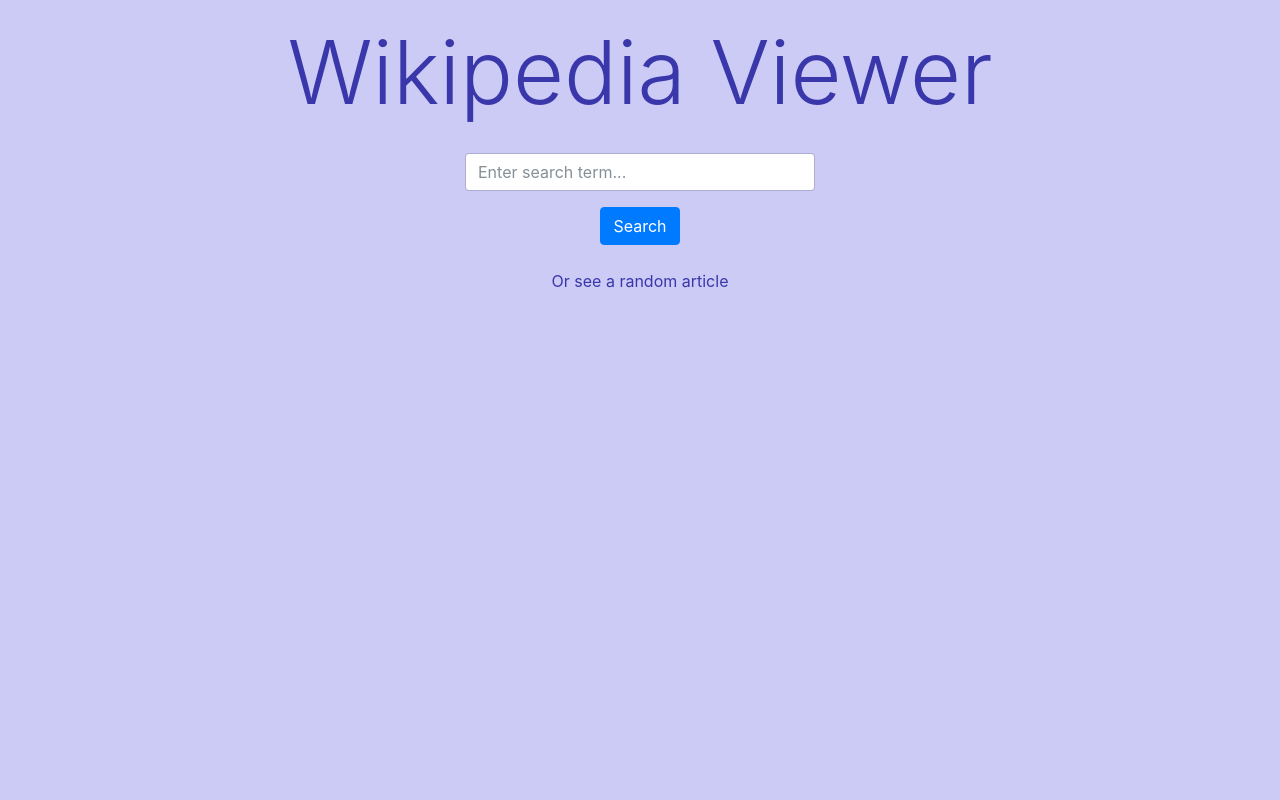
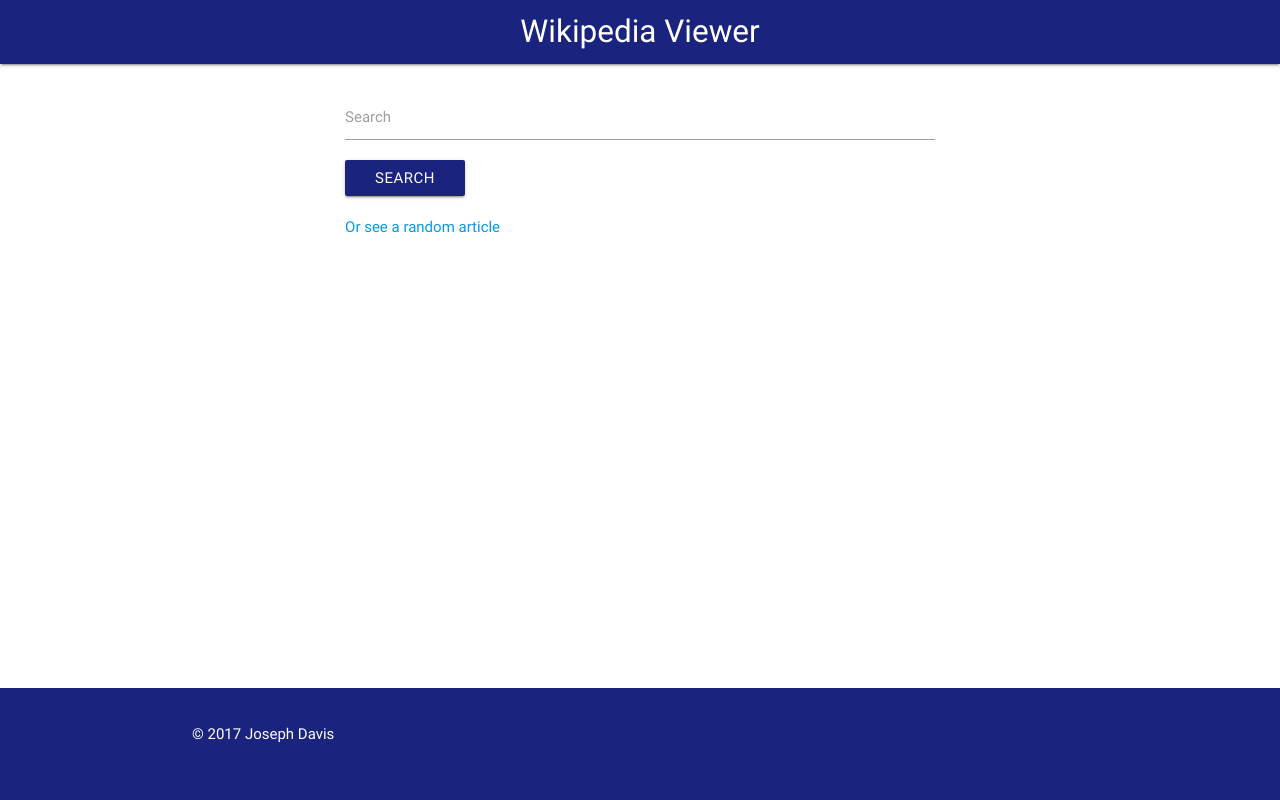
Before and after one commit to MrWhiteNerdy/wikipedia-viewer, a plain HTML site: page index.html in a window 1280 px wide. Drawn offline with nearby package versions, Linux system fonts and the light colour scheme.

Commit message:
Use Materialize framework

```diff
--- a/index.html
+++ b/index.html
@@ -5,7 +5,7 @@
 	<meta name="viewport"
 	      content="width=device-width, user-scalable=no, initial-scale=1.0, maximum-scale=1.0, minimum-scale=1.0">
 	<meta http-equiv="X-UA-Compatible" content="ie=edge">
-	<link rel="stylesheet" href="https://maxcdn.bootstrapcdn.com/bootstrap/4.0.0-beta/css/bootstrap.min.css">
+	<link rel="stylesheet" href="https://cdnjs.cloudflare.com/ajax/libs/materialize/0.100.2/css/materialize.min.css">
 	<link rel="stylesheet" href="style.css">
 	<title>Wikipedia Viewer</title>
 	<script>
@@ -26,32 +26,47 @@
 	</script>
 </head>
 <body>
-<div class="container mt-4">
-	<div class="row justify-content-center">
-		<h1 class="display-2">Wikipedia Viewer</h1>
+  <nav>
+    <div class="nav-wrapper indigo darken-4">
+      <a href="#" class="brand-logo center">Wikipedia Viewer</a>
     </div>
-	<div class="row justify-content-center">
-		<div class="col-4">
-			<div class="text-center">
-				<div class="alert alert-danger mt-4">Please enter a search term</div>
-				<form id="search-form" class="mt-4 mb-4">
-					<div class="form-group">
-						<input type="text" id="query" class="form-control" placeholder="Enter search term...">
+  </nav>
+  <main>
+    <div class="container">
+	    <div class="row">
+		    <div class="col m8 offset-m2 s12">
+				  <form id="search-form">
+					  <div class="input-field">
+						  <input type="text" name="query" id="query">
+              <label for="query">Search</label>
 					  </div>
-					<button type="submit" class="btn btn-primary">Search</button>
+					  <button type="submit" class="btn indigo darken-4">Search</button>
           </form>
-				<a href="http://en.wikipedia.org/wiki/Special:Random" target="_blank" id="random-article">Or see a
-					random article</a>
+        </div>
+        <div class="col m8 offset-m2 s12">
+          <a href="http://en.wikipedia.org/wiki/Special:Random" target="_blank" id="random-article">Or see a random article</a>
+        </div>
+      </div>
+      <div class="row">
+        <div class="col m8 offset-m2 s12">
+          <div id="output"></div>
         </div>
       </div>
     </div>
-	<div class="row justify-content-center">
-		<div class="col-8">
-			<div id="output"></div>
-			<div class="mb-4"></div>
+  </main>
+  <footer class="page-footer indigo darken-4">
+    <div class="container">
+      <div class="row">
+        <div class="col m3 s12">
+          <div class="valign-wrapper">
+            <p class="white-text">© 2017 Joseph Davis</p>
           </div>
         </div>
       </div>
+    </div>
+  </footer>
+  <script src="https://code.jquery.com/jquery-3.2.1.min.js"></script>
+  <script src="https://cdnjs.cloudflare.com/ajax/libs/materialize/0.100.2/js/materialize.min.js"></script>
   <script src="script.js"></script>
 </body>
 </html>
--- a/script.js
+++ b/script.js
@@ -9,11 +9,7 @@ document.getElementById('search-form').addEventListener('submit', function (e) {
   let query = document.getElementById('query').value;
 
   if (query === '') {
-        document.querySelector('.alert-danger').style.display = 'block';
-
-        setTimeout(function () {
-            document.querySelector('.alert-danger').style.display = 'none';
-        }, 3000);
+    Materialize.toast('Please enter search term', 3000);
   } else {
     search(query);
   }
@@ -40,13 +36,13 @@ function outputData(data) {
     const extract = pages[page].extract;
 
     let content = `
-            <div class="card mt-4">
-                <div class="card-body">
-                    <h4 class="card-title">${title}</h4>
-                    <p class="card-text">${extract}</p>
-                    <button class="btn btn-primary">
-                        <a href="${url}" class="article-link" target="_blank">Go to article</a>
-                    </button>
+      <div class="card">
+        <div class="card-content">
+          <span class="card-title">${title}</span>
+          <p>${extract}</p>
+          <div class="card-action">
+            <a href="${url}" class="btn indigo darken-4" target="_blank">Go to article</a>
+          </div>
         </div>
       </div>
     `;
--- a/style.css
+++ b/style.css
@@ -1,19 +1,25 @@
 body {
-    background-color: #CCCBF6;
+  display: flex;
+  min-height: 100vh;
+  flex-direction: column;
 }
 
-h1 {
-    color: #3937AA;
+main {
+  flex: 1 0 auto;
 }
 
-#random-article {
-    color: #3937AA;
+form {
+  margin-top: 30px;
 }
 
-.article-link {
-    color: white;
+.col {
+  margin-bottom: 20px;
 }
 
-.alert {
-    display: none;
+.card {
+  margin-bottom: 20px;
 }
+
+.card p {
+  font-size: 1.1rem;
+}
```
Lines whose indentation alone changed are shown as unchanged.
